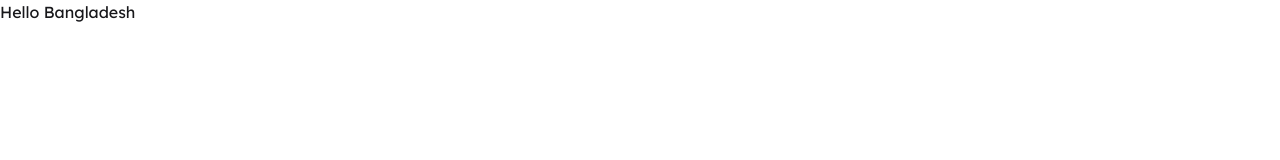
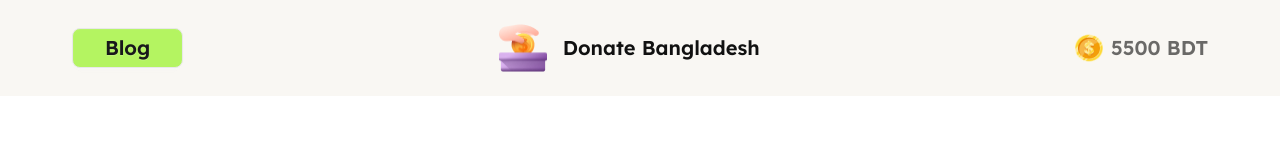
Before and after one commit to ekramhossen60543/donate-bangladesh-web-app, a plain HTML site: page index.html in a window 1280 px wide. Drawn offline with nearby package versions, Linux system fonts and the light colour scheme.

Commit message:
added header section

```diff
--- a/index.html
+++ b/index.html
@@ -21,10 +21,40 @@
     />
   </head>
   <body class="font-[Lexend]">
-    <header></header>
-    <main>
-      <h1 class="">Hello Bangladesh</h1>
-    </main>
+    <header class="w-full bg-[#F9F7F3]">
+      <nav
+        class="max-w-6xl mx-auto pt-6 pb-6 flex items-center justify-between"
+      >
+        <!-- blog btn start-->
+        <div class="ml-2">
+          <button
+            class="btn bg-[#B4F461] px-8 rounded-lg text-xl font-semibold"
+          >
+            Blog
+          </button>
+        </div>
+        <!-- blog btn end -->
+
+        <!-- donate bangladesh start -->
+        <div class="flex items-center gap-4">
+          <img class="w-12 h-12" src="assets/logo.png" alt="" />
+          <h3 class="text-xl font-semibold text-[#111111]">
+            Donate Bangladesh
+          </h3>
+        </div>
+        <!-- donate bangladesh end -->
+
+        <!-- main balance start -->
+        <div class="flex items-center gap-2 mr-2">
+          <img class="w-7 h-7" src="assets/coin.png" alt="" />
+          <h3 class="text-xl font-semibold text-[#1111119d]">
+            <span>5500</span> <span>BDT</span>
+          </h3>
+        </div>
+        <!-- main balance end -->
+      </nav>
+    </header>
+    <main></main>
     <footer></footer>
   </body>
 </html>
```
